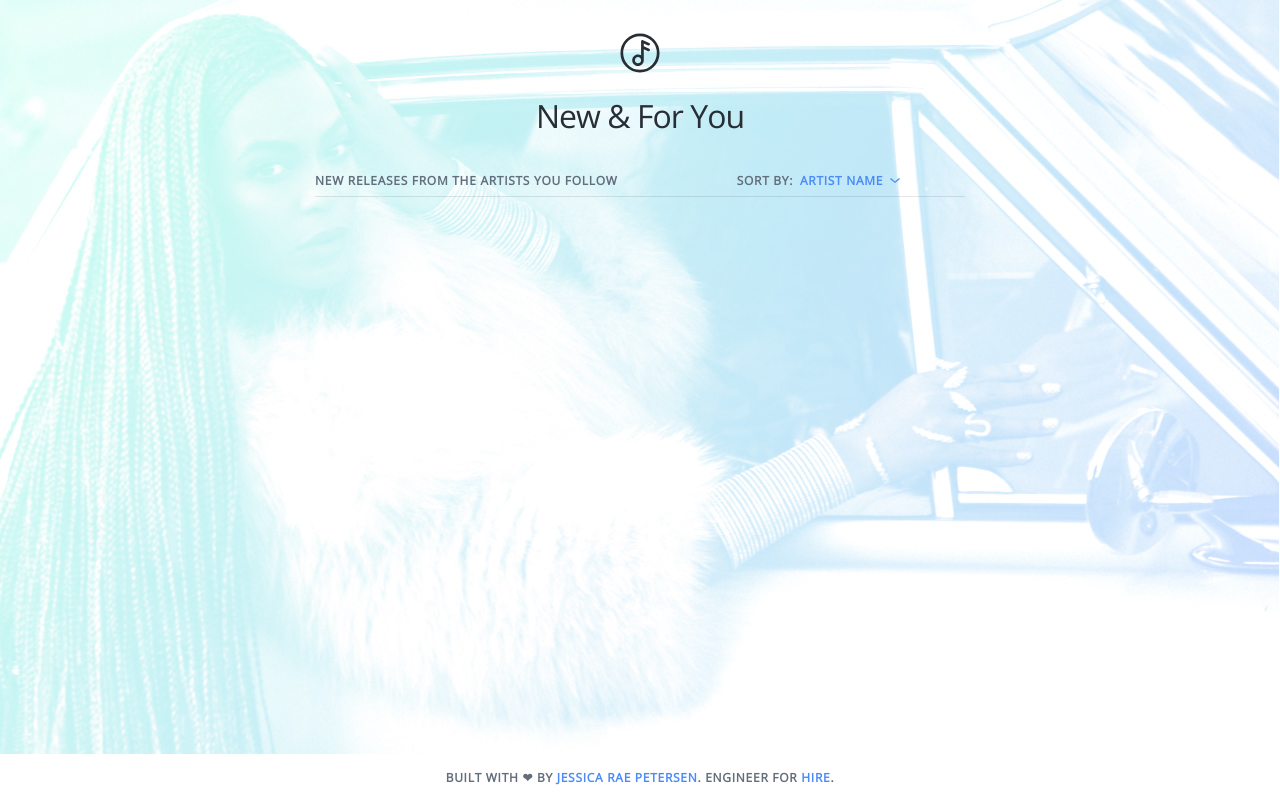
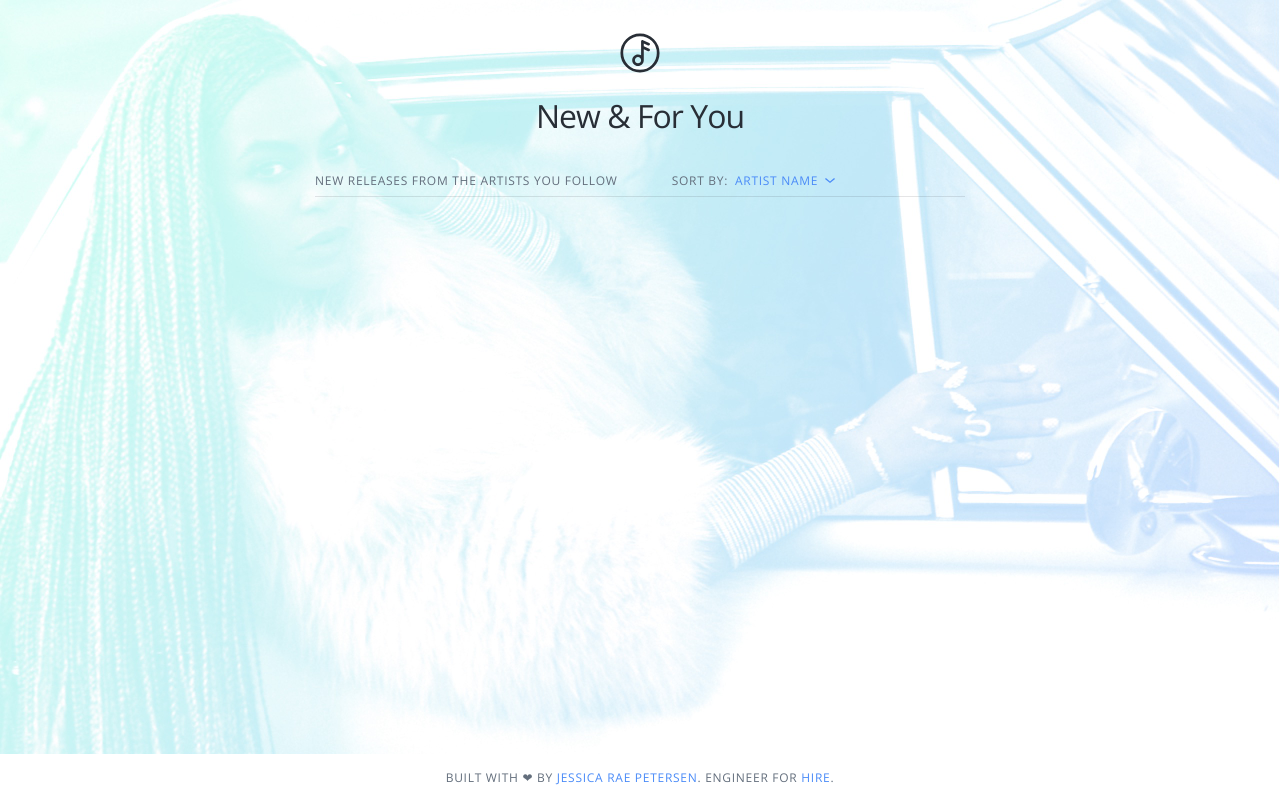
Before and after one commit to jessicaraepetersen/happyfridays, a Flask app: template templates/list.html in a window 1280 px wide. Run offline with Flask 2, Linux system fonts and the light colour scheme; the template is opened without the code that fills it, so the values that code supplies are empty; some web fonts are replaced.

Commit message:
changed font weights to 500

```diff
--- a/static/css/main.css
+++ b/static/css/main.css
@@ -125,7 +125,7 @@ a {
     text-align: center;
     color: #FFFFFF;
     font-size: .75rem;
-    font-weight: 600;  /* 600 is medium font-weight */
+    font-weight: 500;  /* 500 is medium font-weight */
     letter-spacing: .06em;
     display: block;
     width: 240px;
@@ -193,7 +193,7 @@ a {
     text-transform: uppercase;
     text-align: center;
     font-size: 0.875rem; /* I want 14px / default browser: 16px = gives me .875rem */
-    font-weight: 600;
+    font-weight: 500;
     margin: 0 auto 43px;
 }
 
@@ -365,12 +365,12 @@ a {
     color: #636E7C;
     text-decoration: none;
     font-size: .75rem; /* I want 12px / default browser: 16px = gives me .75rem */
-    font-weight: 600;
-    margin: 0 115px 0 0;
+    font-weight: 500;
+    margin: 0 50px 0 0;
     text-transform: uppercase;
     letter-spacing: 0.06em;
     height: 14px;
-    max-width: 315px;
+    max-width: 350px;
     display: inline-block;
 }
 
@@ -397,7 +397,7 @@ a {
 
 .sort-by {
     font-size: .75rem; /* I want 12px / default browser: 16px = gives me .75rem */
-    font-weight: 600;
+    font-weight: 500;
     color: #636E7C;
     letter-spacing: 0.06em;
     text-transform: uppercase;
@@ -808,7 +808,7 @@ and artist names when they are too long */
     background: #E9F6FD;
     padding-top: 6px;
     padding-bottom: 6px;
-    font-weight: 600;
+    font-weight: 500;
 }
 
 @media only screen and (max-width: 560px) {
@@ -869,7 +869,7 @@ footer {
     text-decoration: none;
     letter-spacing: 0.06em;
     margin: 17px auto 13px;
-    font-weight: 600;
+    font-weight: 500;
 }
 
 @media only screen and (max-width: 580px) {
@@ -898,7 +898,7 @@ footer {
     color: #636E7C;
     text-decoration: none;
     font-size: .75rem; /* I want 12px / default browser: 16px = gives me .75rem */
-    font-weight: 600;
+    font-weight: 500;
     margin: 0 auto 32px;
     text-transform: uppercase;
     letter-spacing: 0.07em;
```
